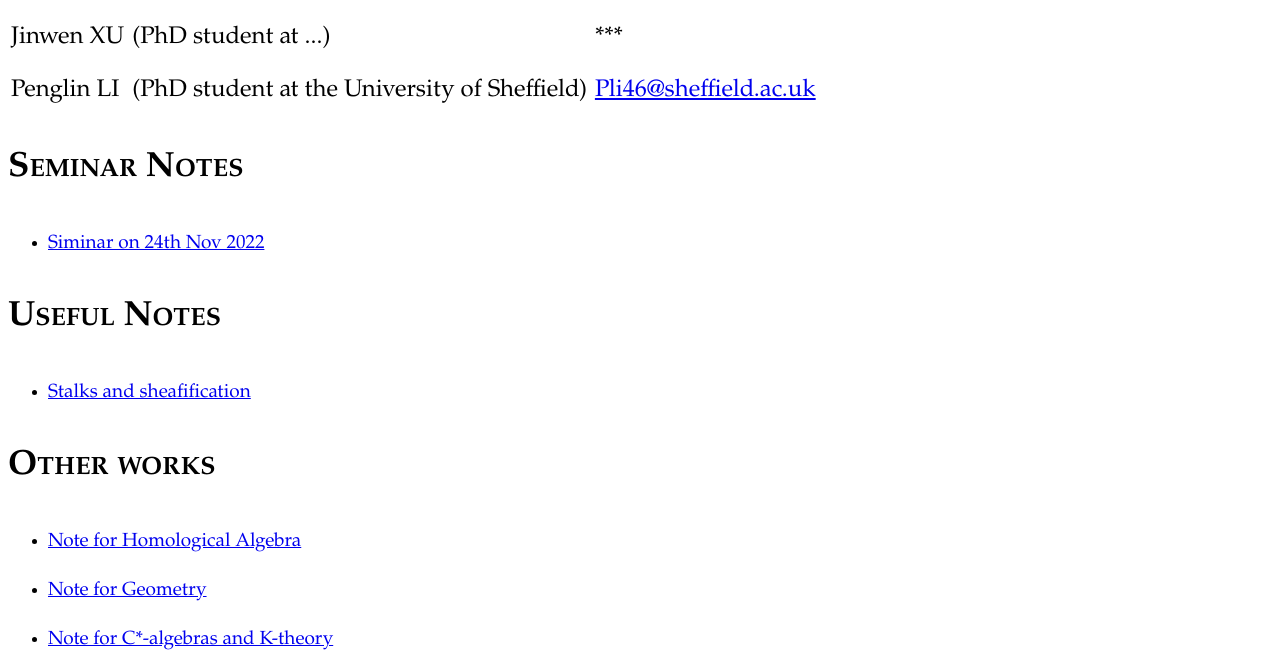
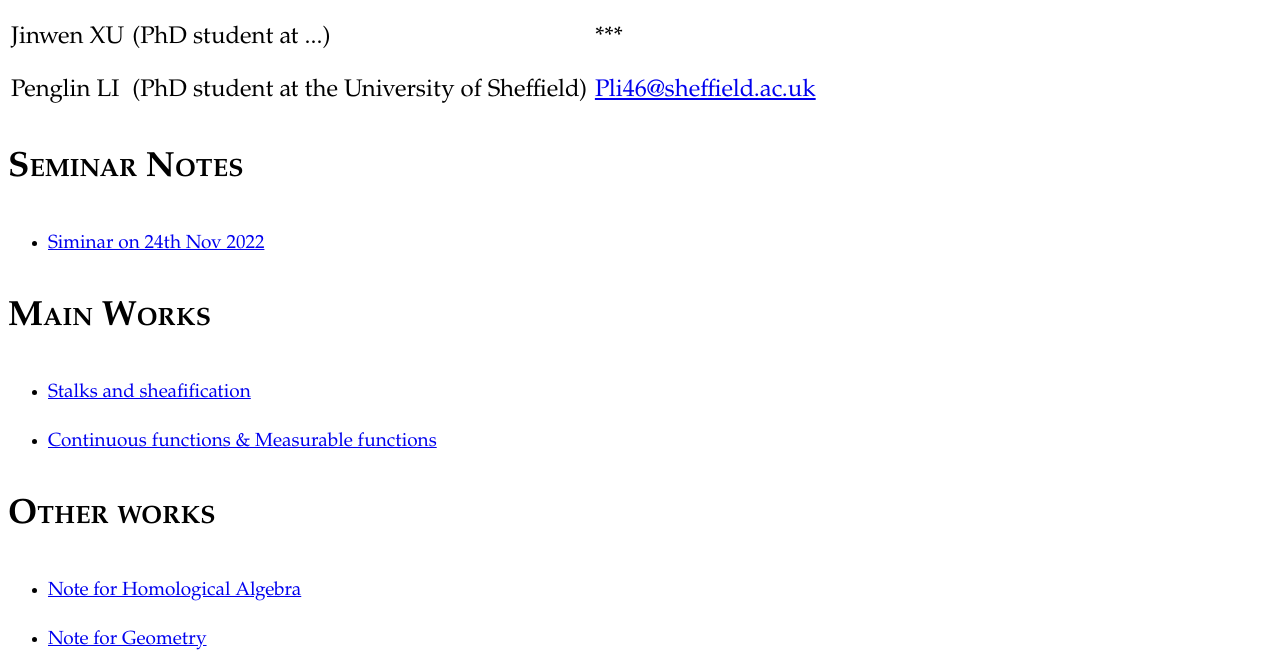
Before and after one commit to X-and-L/CSC, a plain HTML site: page index.html in a window 1280 px wide. Shown: the part 564-1225 px from the top of the page. Drawn offline with Linux system fonts and the light colour scheme.

Commit message:
Update index.html

```diff
--- a/index.html
+++ b/index.html
@@ -47,9 +47,10 @@
 <li><a href="https://google.com" target="_blank">Siminar on 24th Nov 2022</a></li>
 </ul>
 
-<h3>Useful Notes</h3>
+<h3>Main Works</h3>
 <ul>
 <li><a href="https://google.com" target="_blank">Stalks and sheafification</a></li>
+  <li><a href="https://google.com" target="_blank">Continuous functions & Measurable functions</a></li>
 </ul>
 
 
```
